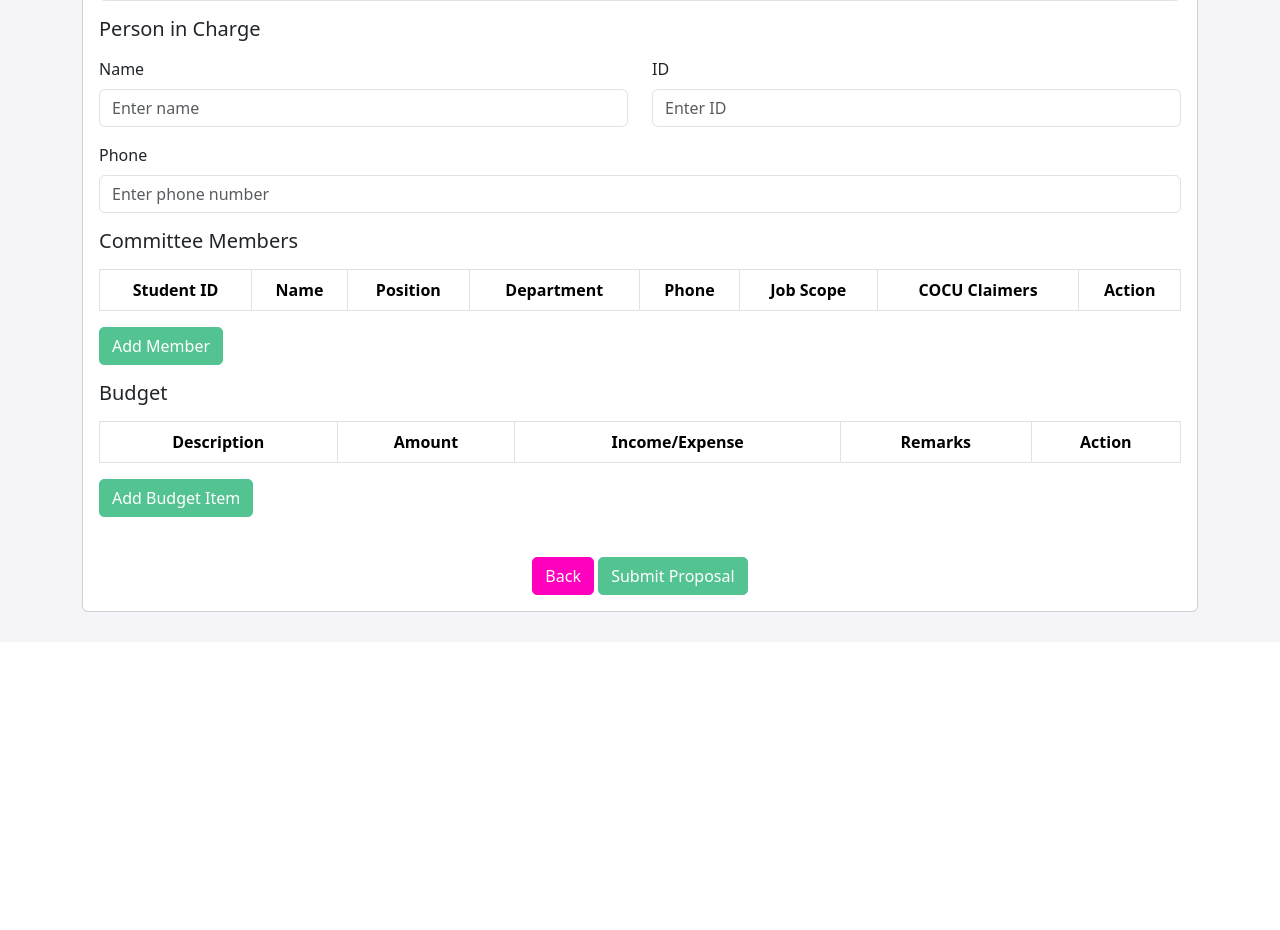
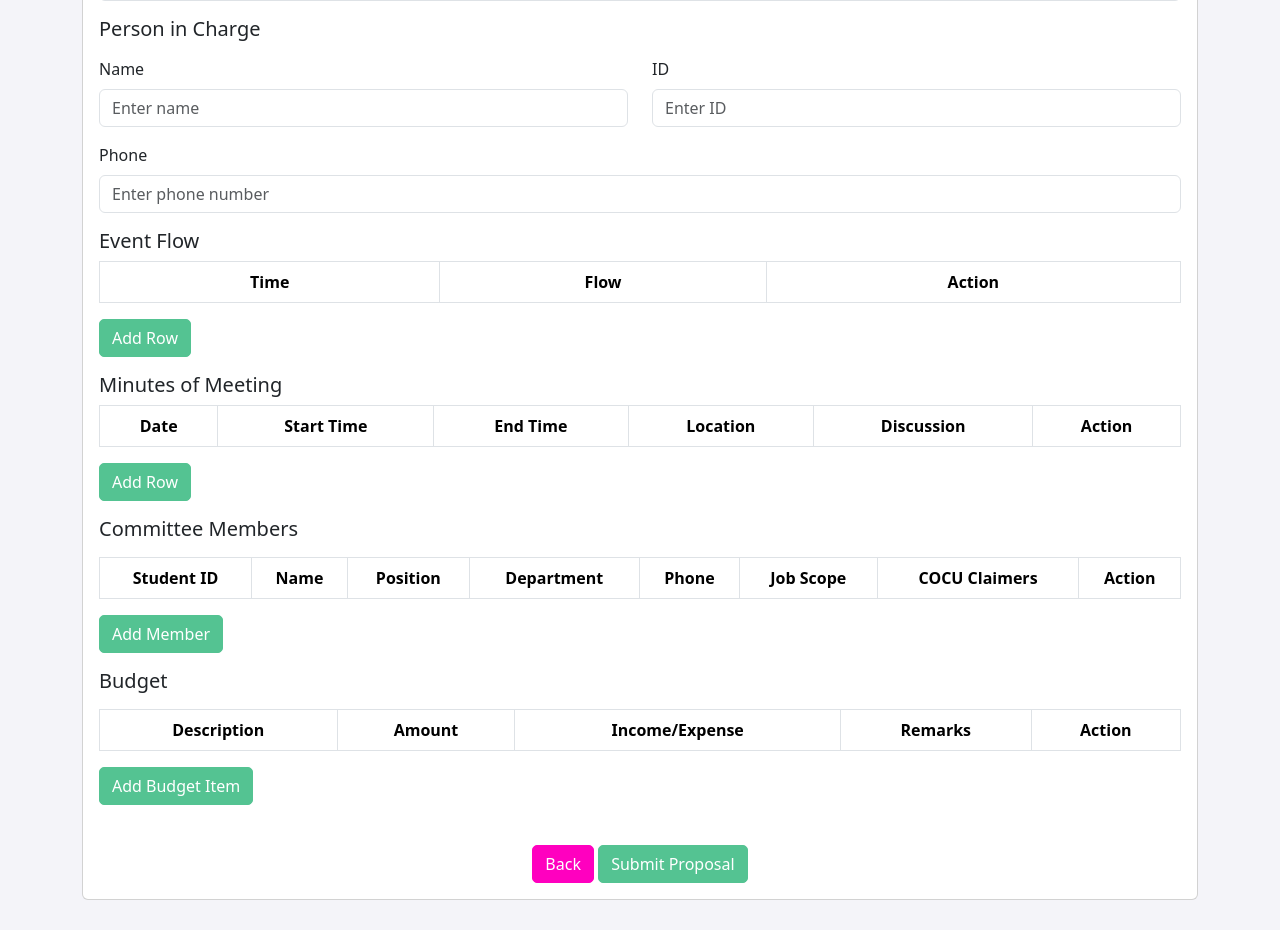
Before and after one commit to SharwinSK/CMS-Nilai-University, a PHP site: page /tcpdf/ProposalEvent.php in a window 1280 px wide. Shown: the part 1071-2001 px from the top of the page. Before the commit the page ends 1683 px from the top, so only its background shows below. Run offline with PHP 8.4, Linux system fonts and the light colour scheme; the visitor is signed in with stand-in values (Sample User, id 1); data that the repository does not hold is empty.

Commit message:
add eventflow and meeting in proposal

```diff
--- a/ProposalEvent.php
+++ b/ProposalEvent.php
@@ -257,6 +257,38 @@ $clubs = $conn->query("SELECT Club_ID, Club_Name FROM Club");
                         <input type="text" class="form-control" id="inputPICPhone" name="pic_phone"
                             placeholder="Enter phone number">
                     </div>
+                    <h5>Event Flow</h5>
+                    <div class="table-responsive">
+                        <table class="table table-bordered">
+                            <thead>
+                                <tr>
+                                    <th>Time</th>
+                                    <th>Flow</th>
+                                    <th>Action</th>
+                                </tr>
+                            </thead>
+                            <tbody id="Eventflow-table-body"></tbody>
+                        </table>
+                    </div>
+                    <button type="button" class="btn btn-success mb-3" onclick="addEventRow()">Add Row</button>
+                    <!-- Minutes of Meeting -->
+                    <h5>Minutes of Meeting</h5>
+                    <div class="table-responsive">
+                        <table class="table table-bordered">
+                            <thead>
+                                <tr>
+                                    <th>Date</th>
+                                    <th>Start Time</th>
+                                    <th>End Time</th>
+                                    <th>Location</th>
+                                    <th>Discussion</th>
+                                    <th>Action</th>
+                                </tr>
+                            </thead>
+                            <tbody id="meeting-table-body"></tbody>
+                        </table>
+                    </div>
+                    <button type="button" class="btn btn-success mb-3" onclick="addMeetingRow()">Add Row</button>
                     <!-- Committee Section -->
                     <h5 class="card-title mb-3">Committee Members</h5>
                     <div class="table-responsive">
@@ -305,6 +337,35 @@ $clubs = $conn->query("SELECT Club_ID, Club_Name FROM Club");
     </div>
 
     <script>
+        function addEventRow() {
+            const tableBody = document.getElementById("Eventflow-table-body");
+            const newRow = `
+            <tr>
+                <td><input type="time" class="form-control" name="event_time[]" required></td>
+                <td><input type="text" class="form-control" name="event_flow[]" placeholder="Describe flow" required></td>
+                <td><button type="button" class="btn btn-danger btn-sm" onclick="removeRow(this)">Remove</button></td>
+            </tr>`;
+            tableBody.insertAdjacentHTML('beforeend', newRow);
+        }
+
+        function addMeetingRow() {
+            const tableBody = document.getElementById("meeting-table-body");
+            const newRow = `
+            <tr>
+                <td><input type="date" class="form-control" name="meeting_date[]" required></td>
+                <td><input type="time" class="form-control" name="meeting_start_time[]" required></td>
+                <td><input type="time" class="form-control" name="meeting_end_time[]" required></td>
+                <td><input type="text" class="form-control" name="meeting_location[]" placeholder="Location" required></td>
+                <td><textarea class="form-control" name="meeting_discussion[]" placeholder="Discussion" required></textarea></td>
+                <td><button type="button" class="btn btn-danger btn-sm" onclick="removeRow(this)">Remove</button></td>
+            </tr>`;
+            tableBody.insertAdjacentHTML('beforeend', newRow);
+        }
+
+        function removeRow(button) {
+            const row = button.parentElement.parentElement;
+            row.remove();
+        }
         function addCommitteeRow() {
             const tableBody = document.getElementById("committee-table-body");
             const newRow = `
```
